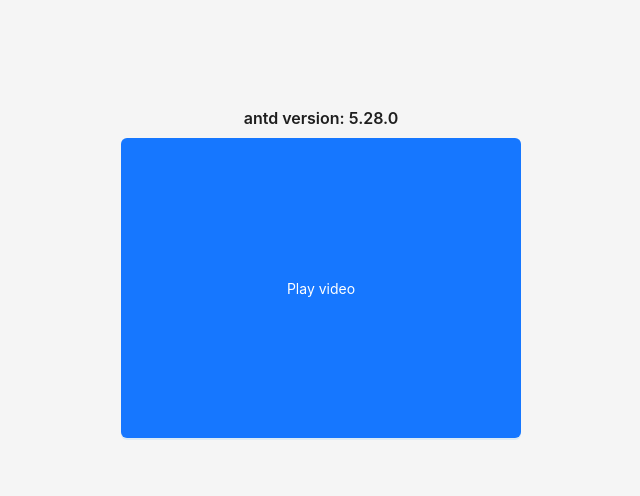
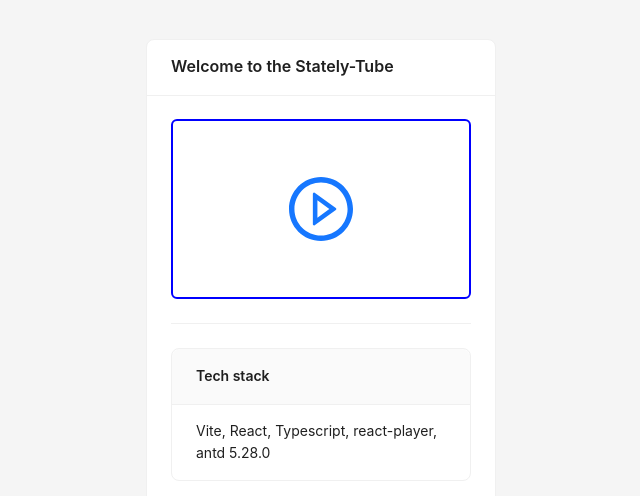
Before and after one commit to eeershov/stately-tube, a React (Vite) app: page / in a window 1280 px wide. Shown: the part 128-624 px from the top of the page, without its empty margins (319-959 px from the left). Built offline with nearby package versions, Linux system fonts and the light colour scheme.

Commit message:
feat: icons and styles

```diff
--- a/package.json
+++ b/package.json
@@ -10,6 +10,7 @@
     "preview": "vite preview"
   },
   "dependencies": {
+    "@ant-design/icons": "^5.6.1",
     "@ant-design/v5-patch-for-react-19": "^1.0.3",
     "@xstate/react": "^6.0.0",
     "antd": "^5.29.0",
--- a/src/App.tsx
+++ b/src/App.tsx
@@ -6,6 +6,7 @@ import {
   Layout,
   Divider,
   Space,
+  Card,
 } from "antd";
 import ReactPlayer from "react-player";
 import { playerMachine } from "./playerMachine";
@@ -16,6 +17,13 @@ import Draggable, {
   type DraggableEvent,
 } from "react-draggable";
 import { useRef } from "react";
+import {
+  ArrowsAltOutlined,
+  CaretRightOutlined,
+  PauseOutlined,
+  PlayCircleOutlined,
+  ShrinkOutlined,
+} from "@ant-design/icons";
 
 const { Title } = Typography;
 
@@ -67,18 +75,34 @@ function App() {
           flexDirection: "column",
         }}
       >
-        <Title level={5}>antd version: {version}</Title>
-        <Button
-          type="primary"
-          onClick={() => send({ type: "OPEN" })}
-          style={{ width: 400, height: 300 }}
-          disabled={isOpen}
+        <Card
+          title="Welcome to the Stately-Tube"
+          style={{ width: "min-content" }}
         >
-          Play video
-        </Button>
+          <Button
+            type="link"
+            onClick={() => send({ type: "OPEN" })}
+            style={{
+              width: 300,
+              height: 180,
+              border: 2,
+              borderColor: "blue",
+              borderStyle: "solid",
+            }}
+            disabled={isOpen}
+          >
+            <PlayCircleOutlined style={{ fontSize: 64 }} />
+          </Button>
+          <Divider />
+          <Card type="inner" title="Tech stack" style={{ width: "" }}>
+            <Typography>
+              Vite, React, Typescript, react-player, antd {version}
+            </Typography>
+          </Card>
+        </Card>
         <Modal
           height={isMinimized ? 300 : 800}
-          width={isMinimized ? 400 : 1000}
+          width={isMinimized ? 500 : 1000}
           destroyOnHidden
           centered
           wrapClassName={isMinimized ? "floating-minimized-player" : undefined}
@@ -97,21 +121,26 @@ function App() {
           }
           footer={
             <>
+              <Button onClick={handleRandomVideo}>Random video</Button>
               <Button
                 type="dashed"
                 onClick={() => send({ type: "MINIMIZE_TOGGLE" })}
               >
-                {isMinimized ? "Maximize" : "Minimize"}
+                {isMinimized ? <ArrowsAltOutlined /> : <ShrinkOutlined />}
               </Button>
-              <Button onClick={handleRandomVideo}>Random video</Button>
               <Button
+                type="primary"
                 onClick={() =>
                   state.context.isPlaying
                     ? send({ type: "PAUSE" })
                     : send({ type: "PLAY" })
                 }
               >
-                {state.context.isPlaying ? "Pause" : "Play"}
+                {state.context.isPlaying ? (
+                  <PauseOutlined />
+                ) : (
+                  <CaretRightOutlined />
+                )}
               </Button>
             </>
           }
```
Also changed, not shown: 1 other file (tests, documents, lock files or other folders).
